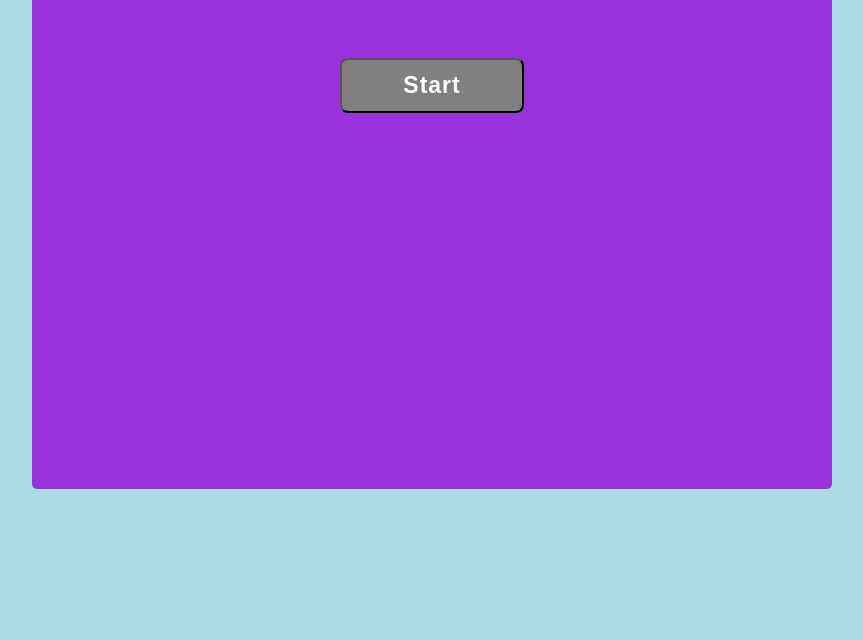
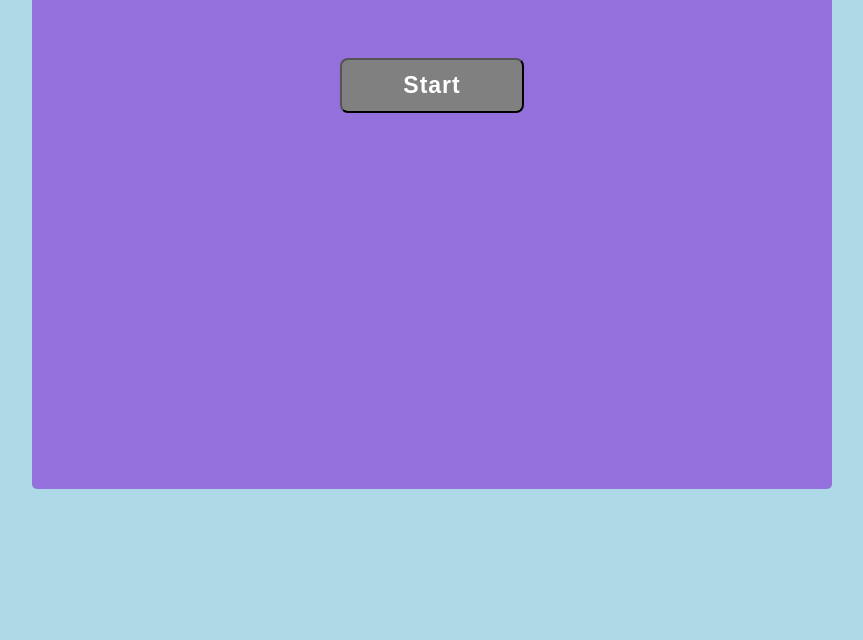
Before and after one commit to nataliatesarova/quiz, a plain HTML site: page index.html in a window 1280 px wide. Shown: the part 160-800 px from the top of the page, without its empty margins (208-1071 px from the left). Drawn offline with nearby package versions, Linux system fonts and the light colour scheme.

Commit message:
Update of overlay color

```diff
--- a/assets/css/style.css
+++ b/assets/css/style.css
@@ -173,7 +173,7 @@ button[disabled]{
     right: 56px;
     top: 103px;
     z-index: 1;
-    background-color: #9833db;
+    background-color: #9370DB;
     border-radius: 5px;
     max-width: 800px;
     margin: 0 auto;
```
